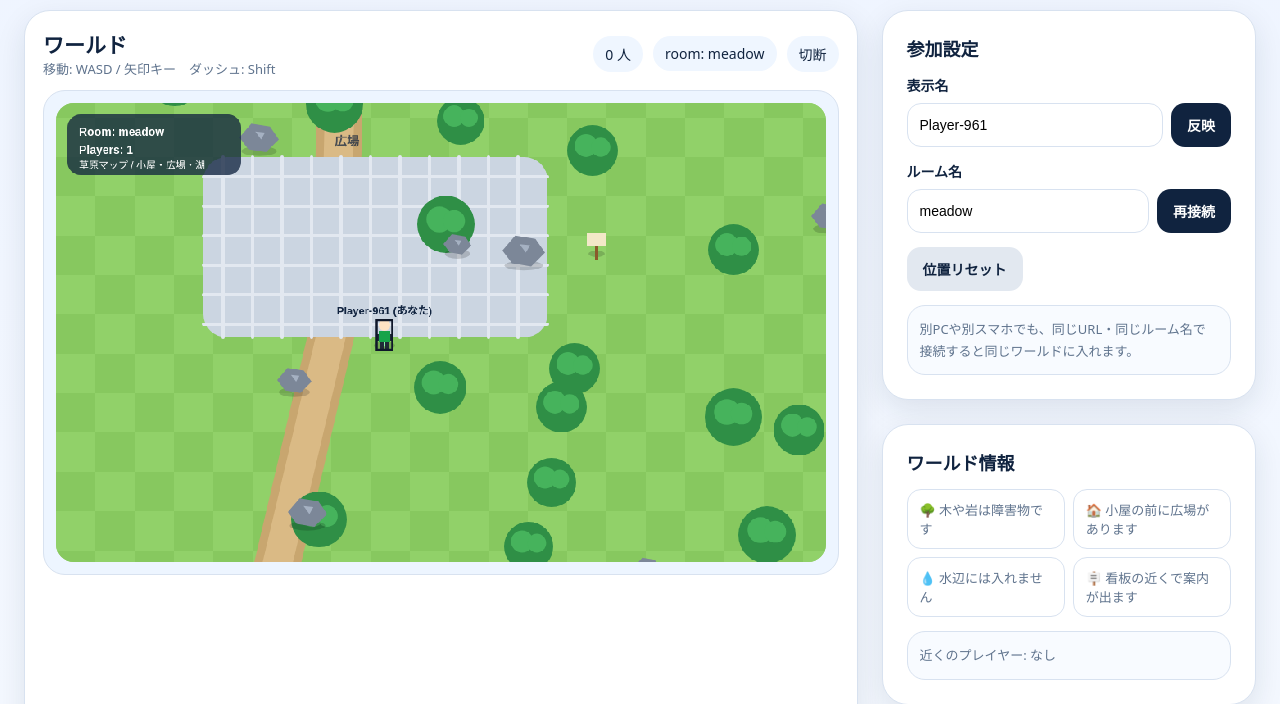
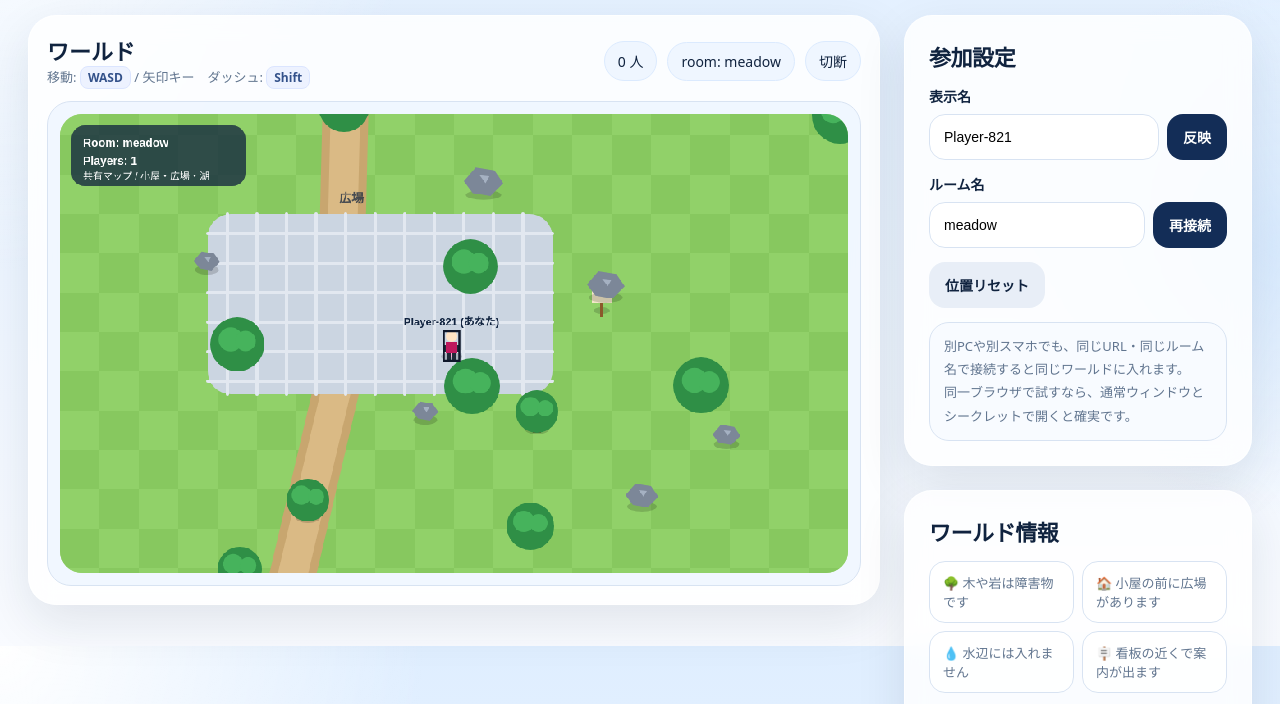
Before and after one commit to mizoguchi0726/july0726, a website: page public/index.html in a window 1280 px wide. Shown: the part 154-858 px from the top of the page. Drawn offline with Linux system fonts and the light colour scheme.

Commit message:
Add files via upload

```diff
--- a/package.json
+++ b/package.json
@@ -1,8 +1,8 @@
 {
   "name": "networked-browser-mmo-demo",
-  "version": "1.0.0",
+  "version": "1.2.0",
   "private": true,
-  "description": "Minimal networked browser MMO demo with Node.js + WebSocket",
+  "description": "Improved networked browser MMO demo with shared map, better UI, and chat fixes",
   "main": "server.js",
   "scripts": {
     "start": "node server.js"
--- a/public/index.html
+++ b/public/index.html
@@ -6,58 +6,79 @@
   <title>Networked Mini Browser MMO</title>
   <style>
     :root{
-      --bg:#eef4ff; --panel:#ffffff; --line:#d8e2f0; --text:#10233f; --muted:#5f738d;
-      --shadow:0 10px 30px rgba(16,35,63,.10);
+      --bg1:#dfeeff; --bg2:#f9fbff; --panel:rgba(255,255,255,.82); --line:#d8e3f2; --text:#10233f; --muted:#61758f;
+      --navy:#132d57; --blue:#3b82f6; --soft:#eef5ff; --shadow:0 18px 50px rgba(16,35,63,.10);
     }
     *{box-sizing:border-box}
-    body{margin:0;background:linear-gradient(180deg,#eef4ff 0%,#f8fbff 100%);color:var(--text);
-      font-family:system-ui,-apple-system,Segoe UI,Roboto,Helvetica,Arial,sans-serif}
-    .wrap{max-width:1440px;margin:0 auto;padding:24px}
+    html,body{height:100%}
+    body{
+      margin:0;
+      color:var(--text);
+      font-family:system-ui,-apple-system,Segoe UI,Roboto,Helvetica,Arial,sans-serif;
+      background:
+        radial-gradient(circle at top left, #ffffff 0%, transparent 28%),
+        radial-gradient(circle at right, #d9ebff 0%, transparent 20%),
+        linear-gradient(180deg,var(--bg1) 0%,var(--bg2) 100%);
+      overflow-x:hidden;
+    }
+    .wrap{max-width:1460px;margin:0 auto;padding:28px}
     .hero{margin-bottom:18px}
     .tag{display:inline-flex;align-items:center;gap:8px;padding:8px 12px;border-radius:999px;
-      background:#dbeafe;color:#1d4ed8;font-size:14px;font-weight:700}
-    h1{margin:12px 0 8px;font-size:34px;line-height:1.15}
+      background:#dbeafe;color:#1d4ed8;font-size:14px;font-weight:800;backdrop-filter: blur(10px)}
+    h1{margin:14px 0 8px;font-size:34px;line-height:1.1;letter-spacing:-.02em}
     p{margin:0;color:var(--muted);line-height:1.7}
-    .grid{display:grid;grid-template-columns:1.38fr .62fr;gap:24px}
-    .panel{background:var(--panel);border:1px solid var(--line);border-radius:26px;box-shadow:var(--shadow)}
+    .grid{display:grid;grid-template-columns:1.42fr .58fr;gap:24px;align-items:start}
+    .panel{
+      background:var(--panel);
+      border:1px solid rgba(255,255,255,.7);
+      border-radius:28px;
+      box-shadow:var(--shadow);
+      backdrop-filter: blur(12px);
+    }
     .p24{padding:24px}.p18{padding:18px}
     .between{display:flex;justify-content:space-between;gap:16px;align-items:center;flex-wrap:wrap}
     .row{display:flex;gap:10px;align-items:center;flex-wrap:wrap}
-    .pill{display:inline-flex;align-items:center;gap:8px;padding:8px 12px;border-radius:999px;background:#eff6ff;font-size:14px}
+    .pill{display:inline-flex;align-items:center;gap:8px;padding:9px 13px;border-radius:999px;background:#eff6ff;font-size:14px;border:1px solid #dbeafe}
     .small{font-size:13px;color:var(--muted)}
-    .canvas-wrap{padding:12px;background:#edf5ff;border-radius:22px;border:1px solid var(--line)}
-    canvas{display:block;width:100%;max-width:940px;height:auto;margin:auto;border-radius:18px;background:#9ad169;image-rendering:pixelated}
-    .section-title{font-size:18px;font-weight:800;margin-bottom:14px}
+    .canvas-wrap{padding:12px;background:rgba(237,245,255,.75);border-radius:24px;border:1px solid var(--line)}
+    canvas{display:block;width:100%;max-width:960px;height:auto;margin:auto;border-radius:22px;background:#9ad169;image-rendering:pixelated}
+    .section-title{font-size:22px;font-weight:900;margin-bottom:14px;letter-spacing:-.02em}
     .field{margin-bottom:14px}
-    .field label{display:block;font-size:14px;font-weight:700;margin-bottom:8px}
+    .field label{display:block;font-size:14px;font-weight:800;margin-bottom:8px}
     .field-row{display:flex;gap:8px}
-    input,button{height:44px;border-radius:14px;font-size:14px}
-    input{flex:1;border:1px solid var(--line);padding:0 12px}
-    button{border:none;padding:0 16px;background:#10233f;color:white;cursor:pointer;font-weight:700}
-    button.secondary{background:#e2e8f0;color:#10233f}
-    .hint{background:#f8fbff;border:1px solid var(--line);border-radius:18px;padding:12px;font-size:13px;color:var(--muted);line-height:1.7}
-    .list{max-height:220px;overflow:auto;display:flex;flex-direction:column;gap:8px}
-    .player{display:flex;justify-content:space-between;align-items:center;padding:10px 12px;border:1px solid var(--line);border-radius:16px;background:white}
+    input,button{height:46px;border-radius:16px;font-size:14px}
+    input{flex:1;border:1px solid var(--line);padding:0 14px;background:rgba(255,255,255,.86);outline:none}
+    input:focus{border-color:#90b4f8;box-shadow:0 0 0 4px rgba(59,130,246,.08)}
+    button{border:none;padding:0 16px;background:var(--navy);color:white;cursor:pointer;font-weight:800;transition:.18s transform,.18s opacity}
+    button:hover{transform:translateY(-1px);opacity:.95}
+    button.secondary{background:#e8eef7;color:#10233f}
+    .hint{background:rgba(248,251,255,.92);border:1px solid var(--line);border-radius:20px;padding:12px 14px;font-size:13px;color:var(--muted);line-height:1.8}
+    .list{max-height:220px;overflow:auto;display:flex;flex-direction:column;gap:8px;padding-right:2px}
+    .player{display:flex;justify-content:space-between;align-items:center;padding:12px 14px;border:1px solid var(--line);border-radius:18px;background:rgba(255,255,255,.84)}
     .dot{width:12px;height:12px;border-radius:999px;display:inline-block}
-    .chat-log{height:270px;overflow:auto;border:1px solid var(--line);background:#f8fbff;border-radius:18px;padding:12px;display:flex;flex-direction:column;gap:8px}
-    .msg{padding:10px 12px;border-radius:16px;font-size:14px}
-    .msg.self{background:#10233f;color:white}
-    .msg.other{background:white}
-    .msg.system{background:#e2e8f0;color:#516174}
-    .meta{font-size:11px;color:#90a0b7;margin-bottom:4px}
+    .chat-log{height:330px;overflow:auto;border:1px solid var(--line);background:rgba(248,251,255,.88);border-radius:22px;padding:12px;display:flex;flex-direction:column;gap:10px}
+    .msg{padding:12px 14px;border-radius:18px;font-size:14px;line-height:1.5;max-width:88%}
+    .msg.self{background:linear-gradient(180deg,#173764 0%, #10284d 100%);color:white;margin-left:auto;box-shadow:0 12px 20px rgba(16,40,77,.15)}
+    .msg.other{background:white;color:#10233f}
+    .msg.system{background:#eaf1fb;color:#5c6c82;max-width:100%}
+    .meta{font-size:11px;color:#99a7bb;margin-bottom:5px;font-weight:700}
+    .msg.self .meta{color:#b8c9e5}
     .legend{display:grid;grid-template-columns:1fr 1fr;gap:8px}
-    .legend div{padding:10px 12px;border:1px solid var(--line);border-radius:14px;background:#fff;font-size:13px;color:var(--muted)}
-    @media (max-width:1020px){.grid{grid-template-columns:1fr} h1{font-size:28px}}
+    .legend div{padding:11px 13px;border:1px solid var(--line);border-radius:16px;background:rgba(255,255,255,.84);font-size:13px;color:var(--muted)}
+    .sidecol{display:flex;flex-direction:column;gap:24px}
+    .sticky{position:sticky;top:20px}
+    .kbd{display:inline-block;padding:2px 7px;border-radius:8px;background:#edf2ff;border:1px solid #dbe5ff;font-size:12px;font-weight:800;color:#33518a}
+    @media (max-width:1100px){.grid{grid-template-columns:1fr}.sticky{position:static} h1{font-size:28px}}
   </style>
 </head>
 <body>
 <div class="wrap">
   <div class="hero">
-    <span class="tag">ネット越し版 ミニMMO試作</span>
-    <h1>Node.js + WebSocket で、別端末から同じワールドに入れる版</h1>
+    <span class="tag">ネット越し版 ミニMMO試作 v3</span>
+    <h1>共有マップ化 + 見た目改善 + WASD推奨 + チャット重複修正版</h1>
     <p>
-      サーバーに接続して同じルームに入ると、別PCや別スマホからでも同じワールドで移動できます。
-      移動、チャット、簡単なマップ共有まで入っています。
+      全員で同じマップが見えるように固定seedで共有マップ化しました。
+      矢印キーのスクロール抑止、WASD推奨、チャット二重表示修正も入っています。
     </p>
   </div>
 
@@ -65,8 +86,8 @@
     <div class="panel p18">
       <div class="between" style="margin-bottom:12px">
         <div>
-          <div style="font-size:21px;font-weight:800">ワールド</div>
-          <div class="small">移動: WASD / 矢印キー　ダッシュ: Shift</div>
+          <div style="font-size:22px;font-weight:900">ワールド</div>
+          <div class="small">移動: <span class="kbd">WASD</span> / 矢印キー　ダッシュ: <span class="kbd">Shift</span></div>
         </div>
         <div class="row">
           <span class="pill" id="playersBadge">0 人</span>
@@ -75,11 +96,11 @@
         </div>
       </div>
       <div class="canvas-wrap">
-        <canvas id="game" width="940" height="560"></canvas>
+        <canvas id="game" width="960" height="560"></canvas>
       </div>
     </div>
 
-    <div style="display:flex;flex-direction:column;gap:24px">
+    <div class="sidecol sticky">
       <div class="panel p24">
         <div class="section-title">参加設定</div>
         <div class="field">
@@ -100,7 +121,8 @@
           <button class="secondary" id="resetBtn">位置リセット</button>
         </div>
         <div class="hint" style="margin-top:14px">
-          別PCや別スマホでも、同じURL・同じルーム名で接続すると同じワールドに入れます。
+          別PCや別スマホでも、同じURL・同じルーム名で接続すると同じワールドに入れます。<br>
+          同一ブラウザで試すなら、通常ウィンドウとシークレットで開くと確実です。
         </div>
       </div>
 
@@ -135,10 +157,11 @@
 
 <script>
 (() => {
-  const VIEW_W = 940, VIEW_H = 560;
+  const VIEW_W = 960, VIEW_H = 560;
   const WORLD_W = 2200, WORLD_H = 1400;
   const BASE_SPEED = 2.4;
   const DASH_SPEED = 4.1;
+  const MAP_SEED = 20260408;
   const COLORS = [
     {body:"#2563eb", cape:"#93c5fd"},
     {body:"#dc2626", cape:"#fca5a5"},
@@ -149,10 +172,23 @@
     {body:"#ca8a04", cape:"#fde68a"},
     {body:"#be185d", cape:"#f9a8d4"}
   ];
+
   const clamp = (n,min,max) => Math.max(min, Math.min(max,n));
-  const rand = n => Math.floor(Math.random()*n);
   const uid = () => Math.random().toString(36).slice(2,10);
   const dist = (a,b) => Math.hypot(a.x-b.x, a.y-b.y);
+
+  function createSeededRandom(seed) {
+    let s = seed >>> 0;
+    return function() {
+      s = (s * 1664525 + 1013904223) >>> 0;
+      return s / 4294967296;
+    };
+  }
+
+  const mapRandom = createSeededRandom(MAP_SEED);
+  const playerRandom = createSeededRandom((Date.now() % 1000000) + Math.floor(Math.random() * 1000));
+  const randMap = n => Math.floor(mapRandom() * n);
+  const randPlayer = n => Math.floor(playerRandom() * n);
 
   const canvas = document.getElementById('game');
   const ctx = canvas.getContext('2d');
@@ -173,9 +209,8 @@
 
   let params = new URLSearchParams(location.search);
   let room = params.get('room') || 'meadow';
-  let name = localStorage.getItem('mmo_name') || `Player-${rand(999)}`;
-　const selfId = sessionStorage.getItem('mmo_self_id') || uid();
-　sessionStorage.setItem('mmo_self_id', selfId);
+  let name = localStorage.getItem('mmo_name') || `Player-${randPlayer(999)}`;
+  const selfId = uid();
   nameInput.value = name;
   roomInput.value = room;
 
@@ -185,17 +220,17 @@
   let socket = null;
   let lastPresence = 0;
 
-  const selfPalette = COLORS[rand(COLORS.length)];
+  const selfPalette = COLORS[randPlayer(COLORS.length)];
   const self = {
-    id:selfId, name, x:320 + rand(180), y:840 + rand(120),
+    id:selfId, name, x:320 + randPlayer(180), y:840 + randPlayer(120),
     body:selfPalette.body, cape:selfPalette.cape, dir:'down',
     step:0, lastSeen:Date.now()
   };
 
   const trees = [];
   const rocks = [];
-  for(let i=0;i<48;i++) trees.push({x:80+rand(WORLD_W-160), y:80+rand(WORLD_H-160), r:26+rand(10)});
-  for(let i=0;i<28;i++) rocks.push({x:120+rand(WORLD_W-240), y:120+rand(WORLD_H-240), r:15+rand(12)});
+  for(let i=0;i<48;i++) trees.push({x:80+randMap(WORLD_W-160), y:80+randMap(WORLD_H-160), r:26+randMap(10)});
+  for(let i=0;i<28;i++) rocks.push({x:120+randMap(WORLD_W-240), y:120+randMap(WORLD_H-240), r:15+randMap(12)});
   const lake = {x:1420,y:720,w:520,h:300};
   const hut = {x:260,y:260,w:180,h:150};
   const plaza = {x:180,y:720,w:420,h:220};
@@ -369,11 +404,16 @@
   function sendChat(){
     const text = chatInput.value.trim();
     if(!text) return;
-    const local = {id:uid(), room, playerId:selfId, playerName:name, text, ts:Date.now()};
-    messages.push(local);
-    messages = messages.slice(-90);
-    renderChat();
-    send({ type:'chat', message: local });
+    send({
+      type:'chat',
+      message: {
+        id: uid(),
+        room,
+        playerId: selfId,
+        playerName: name,
+        text
+      }
+    });
     chatInput.value = '';
   }
 
@@ -468,7 +508,7 @@
 
     ctx.fillStyle = 'rgba(16,35,63,.76)'; ctx.beginPath(); ctx.roundRect(14,14,212,74,16); ctx.fill();
     ctx.fillStyle = '#fff'; ctx.font = 'bold 14px sans-serif'; ctx.fillText(`Room: ${room}`, 28, 40); ctx.fillText(`Players: ${Object.keys(players).length}`, 28, 62);
-    ctx.font = '12px sans-serif'; ctx.fillText('草原マップ / 小屋・広場・湖', 28, 80);
+    ctx.font = '12px sans-serif'; ctx.fillText('共有マップ / 小屋・広場・湖', 28, 80);
 
     if(dist(self, {x:sign.x, y:sign.y}) < 90){
       ctx.fillStyle = 'rgba(255,255,255,.95)'; ctx.beginPath(); ctx.roundRect(300, 18, 360, 44, 14); ctx.fill();
@@ -478,10 +518,14 @@
 
   function update(){
     let dx = 0, dy = 0;
-    if(keys['arrowup'] || keys['w']) dy -= 1;
-    if(keys['arrowdown'] || keys['s']) dy += 1;
-    if(keys['arrowleft'] || keys['a']) dx -= 1;
-    if(keys['arrowright'] || keys['d']) dx += 1;
+    if(keys['w']) dy -= 1;
+    if(keys['s']) dy += 1;
+    if(keys['a']) dx -= 1;
+    if(keys['d']) dx += 1;
+    if(keys['arrowup']) dy -= 1;
+    if(keys['arrowdown']) dy += 1;
+    if(keys['arrowleft']) dx -= 1;
+    if(keys['arrowright']) dx += 1;
 
     if(dx || dy){
       const speed = (keys['shift'] ? DASH_SPEED : BASE_SPEED);
@@ -516,15 +560,39 @@
   };
 
   resetBtn.onclick = () => {
-    self.x = 320 + rand(180);
-    self.y = 840 + rand(120);
+    self.x = 320 + randPlayer(180);
+    self.y = 840 + randPlayer(120);
     broadcastPresence(true);
   };
 
   sendBtn.onclick = sendChat;
-  chatInput.addEventListener('keydown', e => { if(e.key === 'Enter') sendChat(); });
-  window.addEventListener('keydown', e => { keys[e.key.toLowerCase()] = true; });
-  window.addEventListener('keyup', e => { keys[e.key.toLowerCase()] = false; });
+  chatInput.addEventListener('keydown', e => {
+    if (e.key === 'Enter') {
+      e.preventDefault();
+      sendChat();
+    }
+  });
+
+  window.addEventListener('keydown', e => {
+    const tag = document.activeElement?.tagName;
+    const typing = tag === 'INPUT' || tag === 'TEXTAREA';
+    const key = e.key.toLowerCase();
+
+    if (["arrowup","arrowdown","arrowleft","arrowright"," "].includes(key) && !typing) {
+      e.preventDefault();
+    }
+    if ((["w","a","s","d","shift"].includes(key) || key.startsWith("arrow")) && !typing) {
+      e.preventDefault();
+      keys[key] = true;
+    }
+  }, { passive: false });
+
+  window.addEventListener('keyup', e => {
+    const key = e.key.toLowerCase();
+    if (["w","a","s","d","shift","arrowup","arrowdown","arrowleft","arrowright"].includes(key)) {
+      keys[key] = false;
+    }
+  });
 
   setRoomUrl();
   connect();
```
Also changed, not shown: server.js (+14 -15 lines), README.md.
